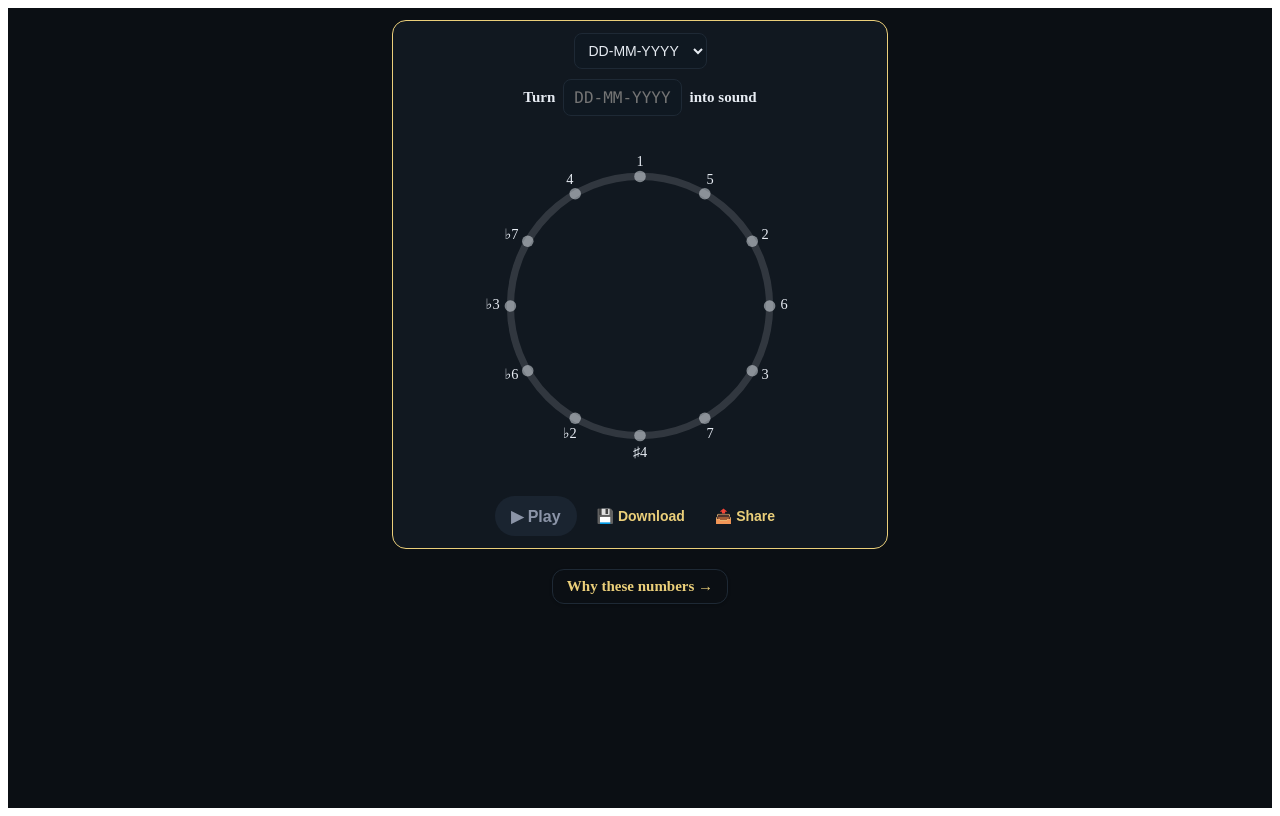
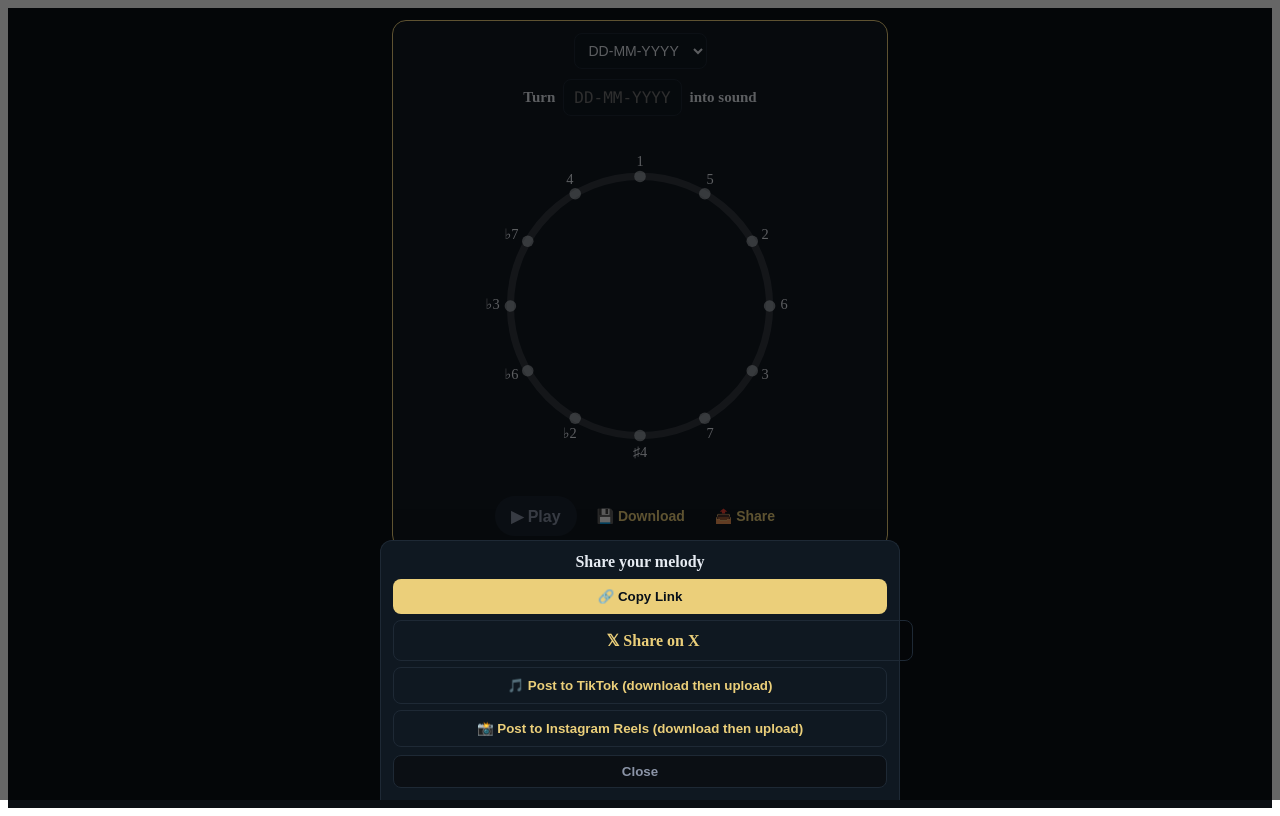
Before and after one commit to andreyeremichev/pianotrainer, a Next.js app: page /viral/date-to-notes-sn in a window 1280 px wide. Both pictures are taken after a click on the button "Share". Built offline with nearby package versions, Linux system fonts and the light colour scheme; a web font is replaced by a local one.

Commit message:
fix(date-to-notes-sn): pre-fill shared links to auto-load date and format from URL

```diff
--- a/app/viral/date-to-notes-sn/page.tsx
+++ b/app/viral/date-to-notes-sn/page.tsx
@@ -356,6 +356,30 @@ function updateParticles(pool: Ember[]) {
   const hasPlayedRef = useRef(false);
   useEffect(()=>{ hasPlayedRef.current = hasPlayed; }, [hasPlayed]);
 
+    // 🟡 Pre-fill from shared links: ?fmt=DD-MM-YYYY&date=DDMMYYYY (digits)
+  useEffect(() => {
+    if (typeof window === "undefined") return;
+    try {
+      const sp = new URLSearchParams(window.location.search);
+
+      const qFmt = sp.get("fmt");
+      if (qFmt === "DD-MM-YYYY" || qFmt === "YYYY-MM-DD" || qFmt === "MM-DD-YYYY") {
+        setFmt(qFmt as DateFmt);
+      }
+
+      const qDateDigits = sp.get("date"); // digits only
+      if (qDateDigits && /^\d{4,8}$/.test(qDateDigits)) {
+        const fmtToUse =
+          qFmt === "DD-MM-YYYY" || qFmt === "YYYY-MM-DD" || qFmt === "MM-DD-YYYY"
+            ? (qFmt as DateFmt)
+            : fmt;
+        const masked = formatDateInput(qDateDigits, fmtToUse);
+        setDateVal(masked);
+      }
+    } catch {}
+    // eslint-disable-next-line react-hooks/exhaustive-deps
+  }, []);
+
   const svgRef = useRef<SVGSVGElement | null>(null);
   const sourcesRef = useRef<Set<AudioBufferSourceNode>>(new Set());
 
@@ -379,6 +403,27 @@ const maxEmbers = 80;
   const [shareOpen, setShareOpen] = useState(false);
   const [linkCopied, setLinkCopied] = useState(false);
   const panelRef = useRef<HTMLDivElement | null>(null);
+
+  // Build a shareable URL that restores this toy state (digits-only date)
+const buildShareUrl = useCallback(() => {
+  const params = new URLSearchParams();
+  params.set("fmt", fmt);
+  // send digits only so the receiver can apply their current fmt safely
+  const digits = (dateVal || "").replace(/\D/g, "").slice(0, 8);
+  if (digits.length) params.set("date", digits);
+  params.set("mode", "mixed"); // keep your mixed mode if you use it
+  const url = new URL(window.location.href);
+  url.search = params.toString();
+  return url.toString();
+}, [fmt, dateVal]);
+
+// Optional helper for X / Twitter
+function buildTweetIntent(text: string, url: string) {
+  const u = new URL("https://twitter.com/intent/tweet");
+  u.searchParams.set("text", text);
+  u.searchParams.set("url", url);
+  return u.toString();
+}
 
   function appendTrail(spoke: number, key: KeyName) {
     const dq = key === "BbMajor" ? nodesMajRef.current : nodesMinRef.current;
@@ -1024,6 +1069,163 @@ c.restore();
               Link copied!
             </div>
           )}
+          {/* Share Sheet (modal) */}
+{shareOpen && (
+  <div
+    role="dialog"
+    aria-modal="true"
+    style={{
+      position: "fixed",
+      inset: 0,
+      background: "rgba(0,0,0,0.6)",
+      display: "flex",
+      alignItems: "flex-end",
+      justifyContent: "center",
+      zIndex: 9999,
+    }}
+    onClick={() => setShareOpen(false)}
+  >
+    <div
+      style={{
+        width: "100%",
+        maxWidth: 520,
+        background: "#0F1821",
+        borderTop: `1px solid ${theme.border}`,
+        borderLeft: `1px solid ${theme.border}`,
+        borderRight: `1px solid ${theme.border}`,
+        borderRadius: "12px 12px 0 0",
+        padding: 12,
+        boxSizing: "border-box",
+      }}
+      onClick={(e) => e.stopPropagation()}
+    >
+      <div
+        style={{
+          textAlign: "center",
+          color: theme.text,
+          fontWeight: 800,
+          marginBottom: 8,
+        }}
+      >
+        Share your melody
+      </div>
+
+      {/* Copy Link (fastest) */}
+      <button
+        onClick={async () => {
+          const url = buildShareUrl();
+          try {
+            await navigator.clipboard.writeText(url);
+            setShareOpen(false);
+            setLinkCopied(true);
+            setTimeout(() => setLinkCopied(false), 1600);
+          } catch {
+            alert(url);
+          }
+        }}
+        style={{
+          width: "100%",
+          padding: "10px 12px",
+          marginBottom: 6,
+          background: theme.gold,
+          color: "#081019",
+          borderRadius: 8,
+          border: "none",
+          fontWeight: 800,
+        }}
+      >
+        🔗 Copy Link
+      </button>
+
+      {/* X / Twitter */}
+      <a
+        href={buildTweetIntent(
+          `My date sings: ${dateVal || fmt}`,
+          buildShareUrl()
+        )}
+        target="_blank"
+        rel="noopener noreferrer"
+        onClick={() => setShareOpen(false)}
+        style={{
+          display: "block",
+          textAlign: "center",
+          width: "100%",
+          padding: "10px 12px",
+          marginBottom: 6,
+          background: "transparent",
+          color: theme.gold,
+          borderRadius: 8,
+          border: `1px solid ${theme.border}`,
+          textDecoration: "none",
+          fontWeight: 800,
+        }}
+      >
+        𝕏 Share on X
+      </a>
+
+      {/* TikTok */}
+      <button
+        onClick={() => {
+          alert("Tap Download first, then post the clip in TikTok.");
+          const isMobile = /Android|iPhone|iPad/i.test(navigator.userAgent);
+          if (isMobile) { try { window.location.href = "tiktok://"; } catch {} }
+          else { window.open("https://studio.tiktok.com", "_blank", "noopener,noreferrer"); }
+          setShareOpen(false);
+        }}
+        style={{
+          width: "100%",
+          padding: "10px 12px",
+          marginBottom: 6,
+          background: "transparent",
+          color: theme.gold,
+          borderRadius: 8,
+          border: `1px solid ${theme.border}`,
+          fontWeight: 800,
+        }}
+      >
+        🎵 Post to TikTok (download then upload)
+      </button>
+
+      {/* Instagram Reels */}
+      <button
+        onClick={() => {
+          alert("Tap Download first, then open Instagram → Reels → upload.");
+          const isMobile = /Android|iPhone|iPad/i.test(navigator.userAgent);
+          if (isMobile) { try { window.location.href = "instagram://camera"; } catch {} }
+          else { window.open("https://www.instagram.com/create/reel/", "_blank", "noopener,noreferrer"); }
+          setShareOpen(false);
+        }}
+        style={{
+          width: "100%",
+          padding: "10px 12px",
+          background: "transparent",
+          color: theme.gold,
+          borderRadius: 8,
+          border: `1px solid ${theme.border}`,
+          fontWeight: 800,
+        }}
+      >
+        📸 Post to Instagram Reels (download then upload)
+      </button>
+
+      <button
+        onClick={() => setShareOpen(false)}
+        style={{
+          width: "100%",
+          padding: "8px 12px",
+          marginTop: 8,
+          background: "#0B0F14",
+          color: theme.muted,
+          borderRadius: 8,
+          border: `1px solid ${theme.border}`,
+          fontWeight: 700,
+        }}
+      >
+        Close
+      </button>
+    </div>
+  </div>
+)}
         </section>
 
         {/* Outside the card: Why these numbers CTA */}
```
